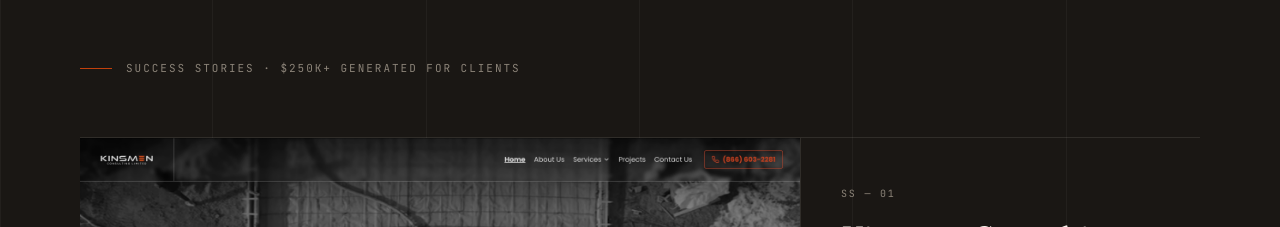
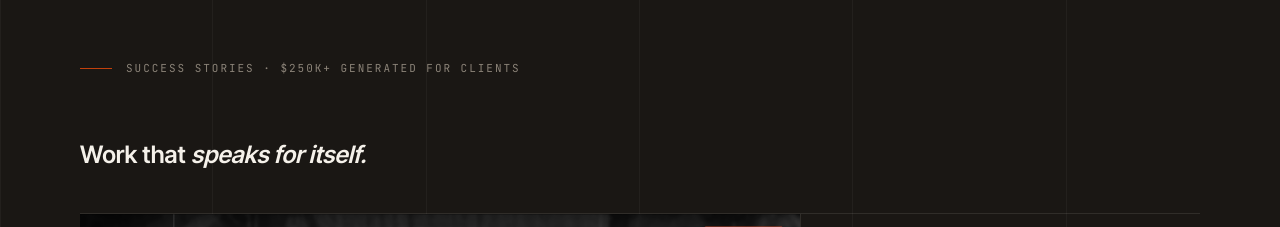
Before and after one commit to ScaleCRMCO/scaleseo, a Next.js app: page / in a window 1280 px wide. Shown: the part 1060-1287 px from the top of the page. Built offline with nearby package versions, Linux system fonts and the light colour scheme.

Commit message:
Update CaseStudy.tsx

```diff
--- a/src/app/sections/home/CaseStudy.tsx
+++ b/src/app/sections/home/CaseStudy.tsx
@@ -42,7 +42,11 @@ export default function CaseStudy() {
       </div>
 
       <div className={styles.inner}>
-        <div className="section-label reveal-up">Success Stories · $250K+ generated for clients</div>
+       <div className="section-label reveal-up">Success Stories · $250K+ generated for clients</div>
+
+        <h2 className={`${styles.heading} reveal-up`}>
+          Work that <em>speaks for itself.</em>
+        </h2>
 
         <div className={styles.stories}>
           {cases.map((c, i) => (
```
